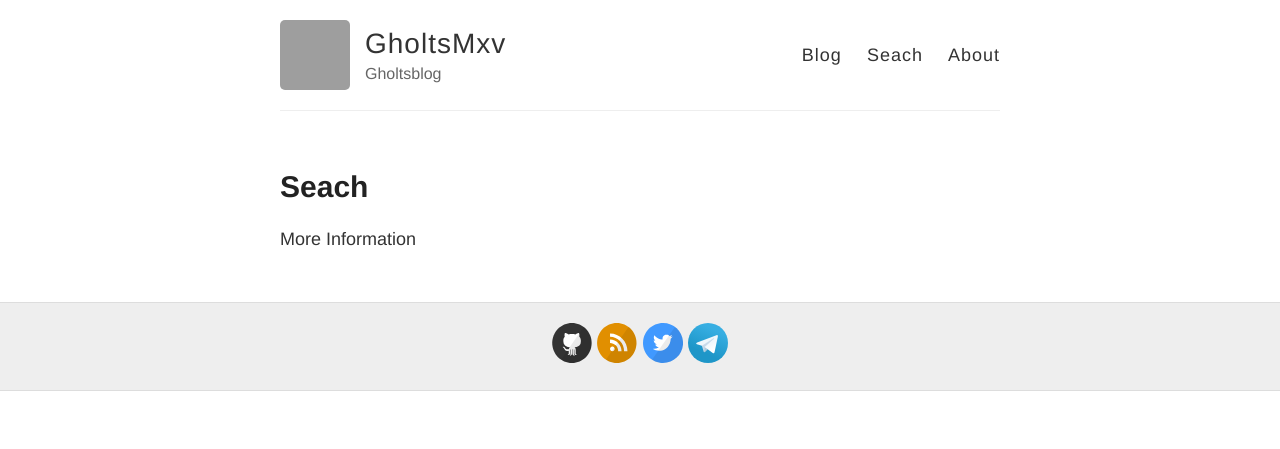
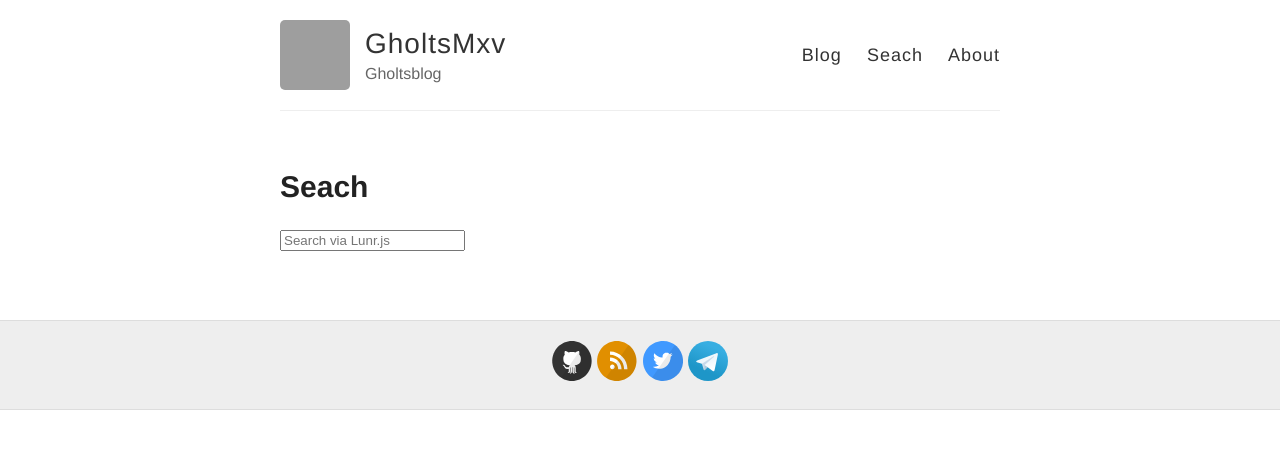
Before and after one commit to GholtsMxv/archiveblogg, a Jekyll site: the page built from seach.md, in a window 1280 px wide. Shown: the top 449 px of the page. Built offline with Jekyll 4.4.1, drawn with Linux system fonts in a browser that asks for light colours; comment, search, counter and statistics services are not loaded; grey boxes are pictures that could not be loaded.

Commit message:
Update seach.md

```diff
--- a/seach.md
+++ b/seach.md
@@ -5,4 +5,4 @@ permalink: /seach/
 ---
 
 
-More Information
+{% include search-lunr.html %}
```
